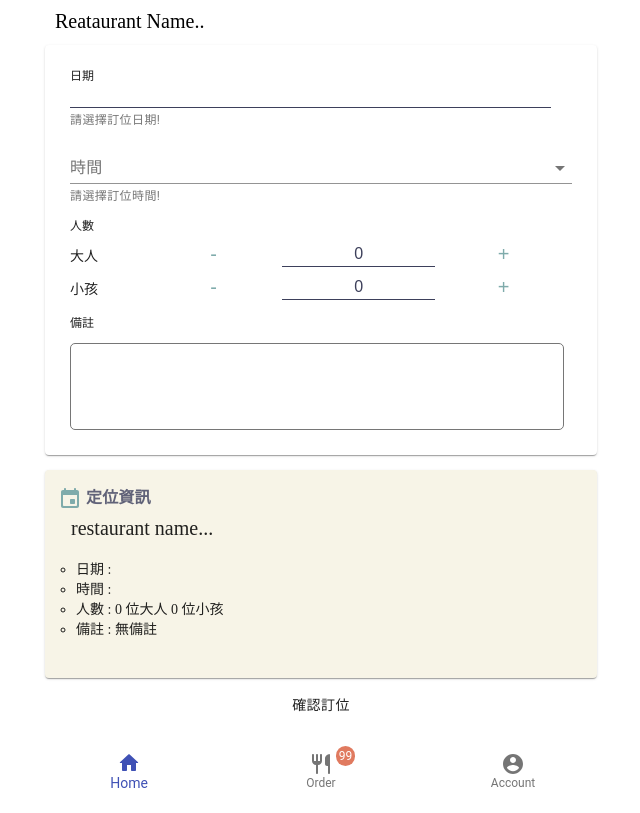
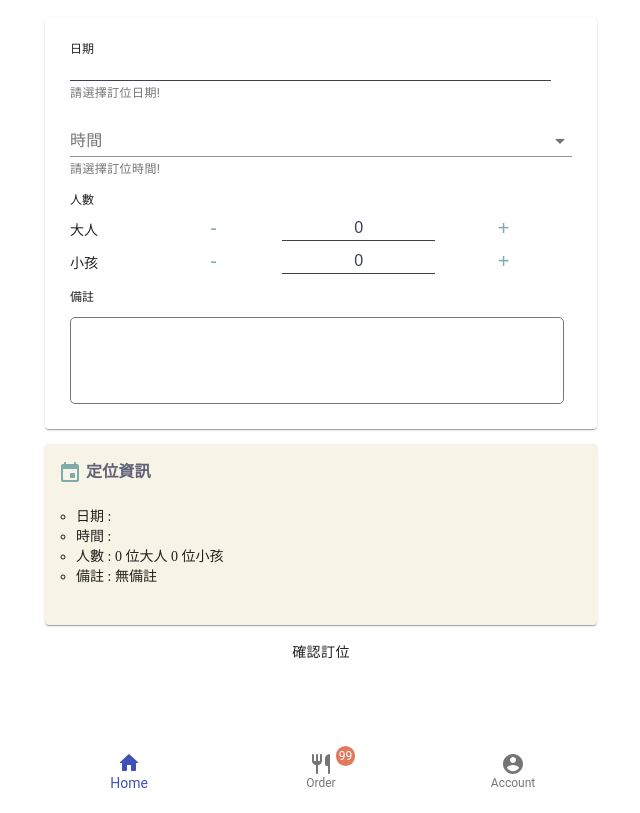
Before and after one commit to beiyi1996/Nodejs, a React (Create React App) app in the folder client/: page /booking in a window 1280 px wide. Shown: the whole page, without its empty margins (319-959 px from the left). Built offline with nearby package versions, Linux system fonts and the light colour scheme.

Commit message:
modified booking submit function

```diff
--- a/client/src/views/Booking.js
+++ b/client/src/views/Booking.js
@@ -307,6 +307,7 @@ function Booking() {
   const [dateError, setDateError] = useState(false);
   const [timeError, setTimeError] = useState(false);
   const [adultError, setAdultError] = useState(false);
+  const [restaurantName, setRestaurantName] = useState("");
   const inputRef = useRef(null);
   let [clickDate, setClickDate] = useState("");
   const weekend = ["日", "一", "二", "三", "四", "五", "六"];
@@ -325,6 +326,12 @@ function Booking() {
     "December"
   ];
   const history = useHistory();
+
+  useEffect(() => {
+    const urlParams = new URLSearchParams(window.location.search);
+    const restaurantName = urlParams.get("restaurantName");
+    setRestaurantName(restaurantName);
+  }, []);
 
   const handleChange = event => {
     setTime(event.target.value);
@@ -573,9 +580,17 @@ function Booking() {
   const onSubmit = async () => {
     const verifyResult = verification();
     if (verifyResult) {
-      const order = await productService.createOrder(clickDate, time, adult, children, notes);
+      const sessionUser = sessionStorage.getItem("user") !== null ? JSON.parse(sessionStorage.getItem("user")) : {};
+      console.log("user.login", sessionUser.login);
+      const order = await productService.booking(clickDate, time, adult, children, notes, restaurantName, sessionUser);
       console.log("order", order);
-      history.push("/completed");
+      if (order.code === 200) {
+        history.push("/completed");
+      } else if (order.code === 301) {
+        alert("You're not log in!");
+        sessionStorage.clear();
+        history.push("/login");
+      }
     }
   };
 
@@ -584,7 +599,7 @@ function Booking() {
       <Grid item xs={12} className={classes.container}>
         <Grid item xs={12}>
           <Typography variant="h5" gutterBottom className={classes.restaurantName}>
-            Reataurant Name..
+            {restaurantName}
           </Typography>
         </Grid>
         <Grid item xs={12}>
@@ -660,7 +675,7 @@ function Booking() {
                   <span>定位資訊</span>
                 </Typography>
                 <Typography variant="h5" component="h2" className={classes.restaurantName}>
-                  restaurant name...
+                  {restaurantName}
                 </Typography>
                 <ul className={classes.orderDetail}>
                   <li>
```
